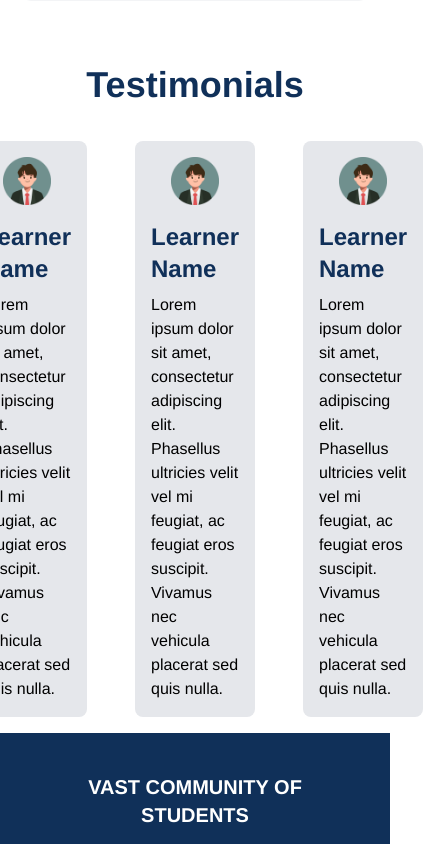
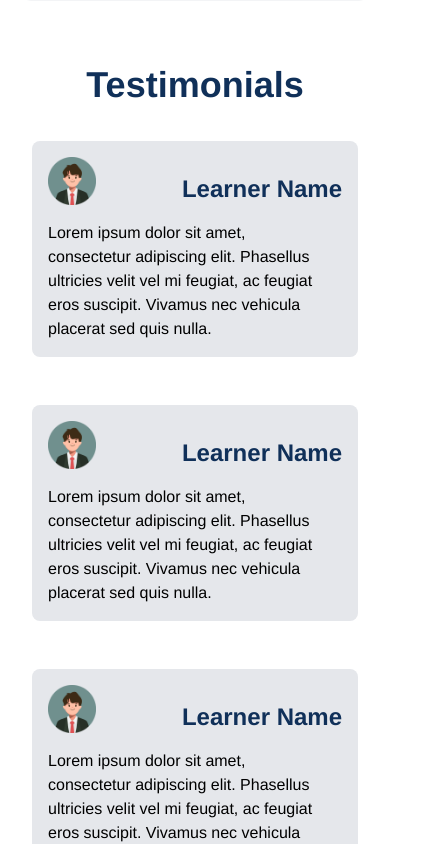
Before and after one commit to Sahil3982/TNP-Assi, a React (Vite) app: page / in a window 390 px wide. Shown: the part 960-1804 px from the top of the page, 423 px wide, since content can reach past the window. Built offline with nearby package versions, Linux system fonts and the light colour scheme.

Commit message:
fixing some issues

```diff
--- a/src/Components/Card.jsx
+++ b/src/Components/Card.jsx
@@ -3,7 +3,7 @@ import React from 'react';
 const Card = () => {
   return (
     <div className='bg-gray-200 p-4 m-4 md:m-10 rounded-lg'>
-      <div className='flex flex-col md:flex-row justify-between w-full items-center'>
+      <div className='flex md:flex-row justify-between items-center'>
         <div className='mb-2 md:mb-0'>
           <img src='profile.png' className='w-12 h-auto' alt='Instructor' />
         </div>
@@ -12,7 +12,7 @@ const Card = () => {
         </div>
       </div>
       <div className='mt-2 md:mt-4'>
-        Lorem ipsum dolor sit amet, consectetur adipiscing elit. Phasellus ultricies velit vel mi feugiat, ac feugiat eros suscipit. Vivamus nec vehicula placerat sed quis nulla.
+        Lorem ipsum dolor sit amet,<br></br> consectetur adipiscing elit. Phasellus ultricies velit vel mi feugiat, ac feugiat eros suscipit. Vivamus nec vehicula placerat sed quis nulla.
       </div>
     </div>
   );
--- a/src/Components/TestMonial.jsx
+++ b/src/Components/TestMonial.jsx
@@ -5,8 +5,8 @@ const TestMonial = () => {
   return (
     <>
       <center className='text-4xl font-extrabold text-blue mb-5'>Testimonials</center>
-      <div className='flex justify-center gap-4 px-4'>
-        <Card />
+      <div className='flex flex-wrap flex-col justify-center gap-4 px-4'>
+        <Card  />
         <Card />
         <Card />
       </div>
```
